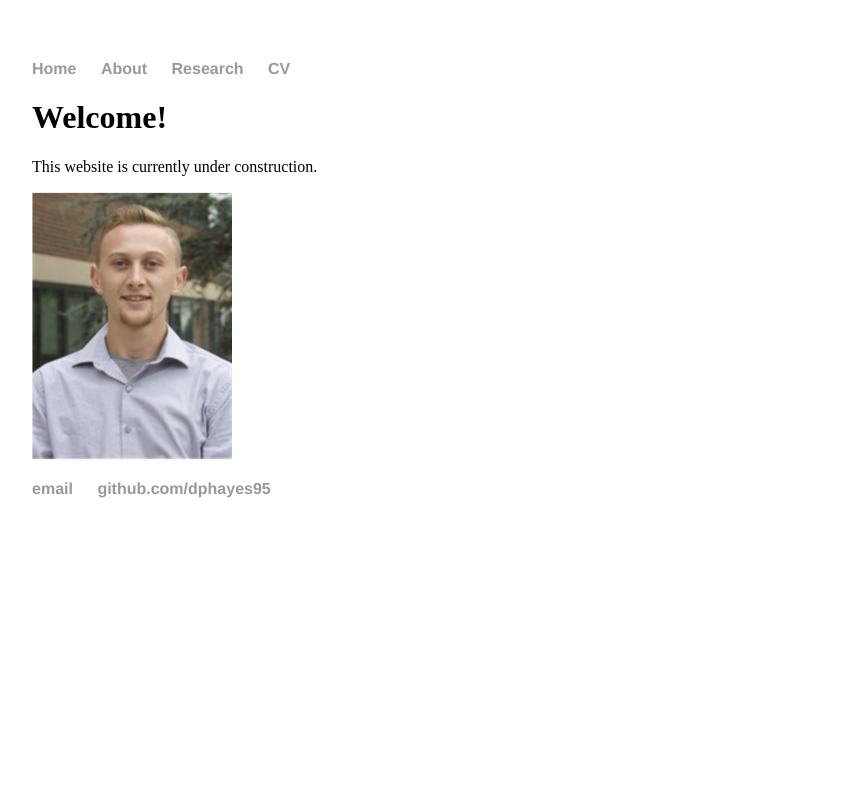
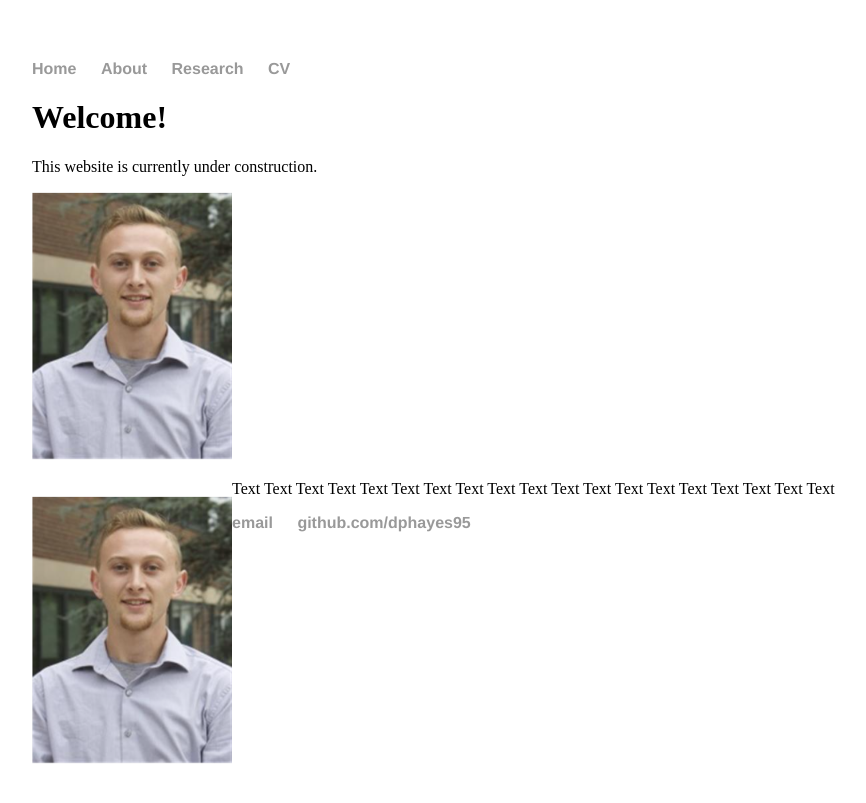
Before and after one commit to dhayes95/dhayes95.github.io, a Jekyll site: the page built from index.html, in a window 1280 px wide. Shown: the top 803 px of the page, without its empty margins (160-1026 px from the left). Built offline with Jekyll 4.4.1, drawn with Linux system fonts in a browser that asks for light colours.

Commit message:
Update index.html

```diff
--- a/index.html
+++ b/index.html
@@ -6,4 +6,8 @@ title: Dan Hayes
 	<h1>Welcome!</h1>
 	<p>This website is currently under construction.</p>
 	<img src="HeadShotDan.PNG" width="200" height=auto>
+	<div style="clear: left;">
+    <p style="float: left;"><img src="HeadShotDan.PNG" width="200" height=auto></p>
+    <p>Text Text Text Text Text Text Text Text Text Text Text Text Text Text Text Text Text Text Text</p>
+</div>
 </div><!-- /.blurb -->
```
